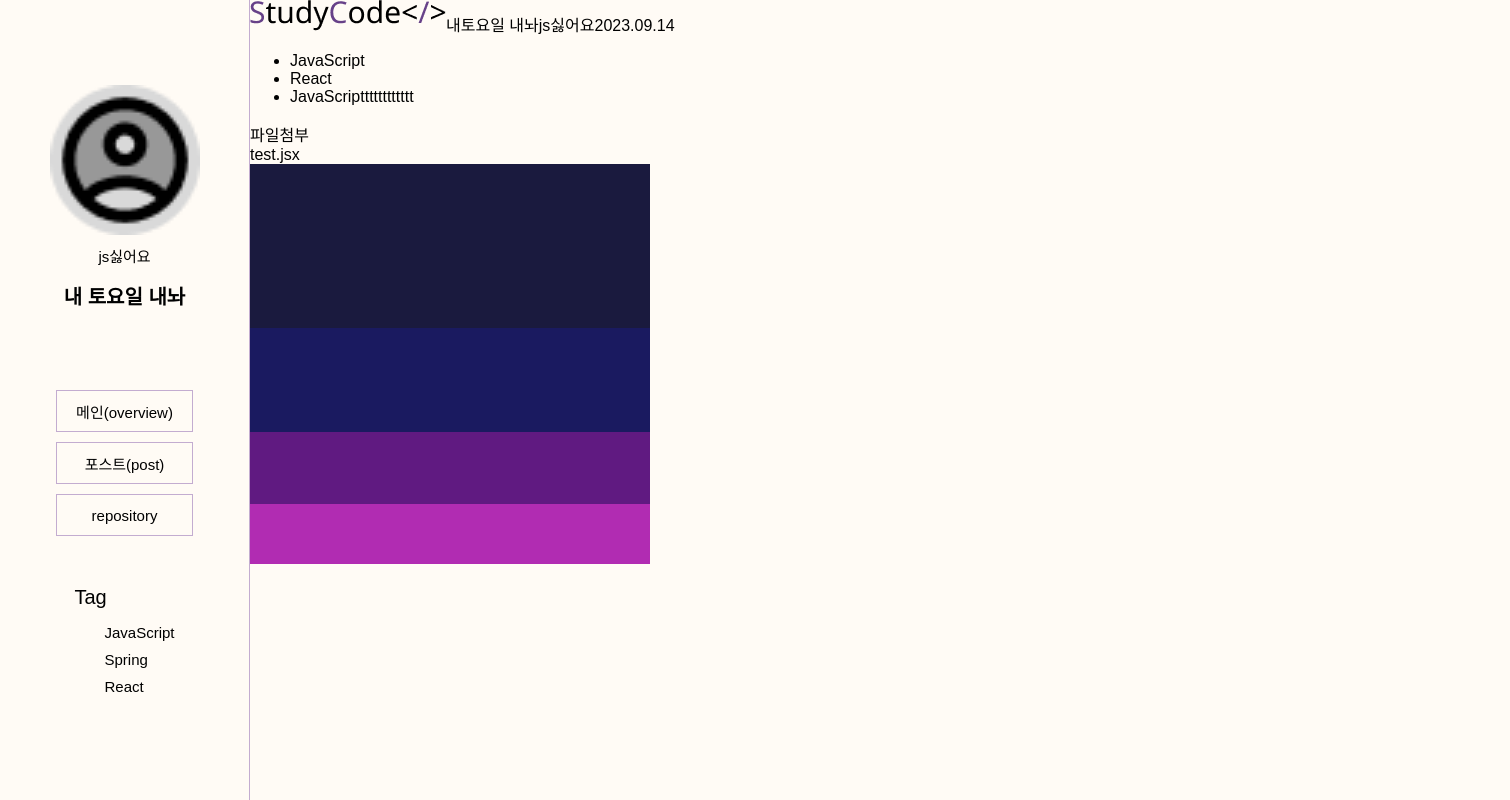
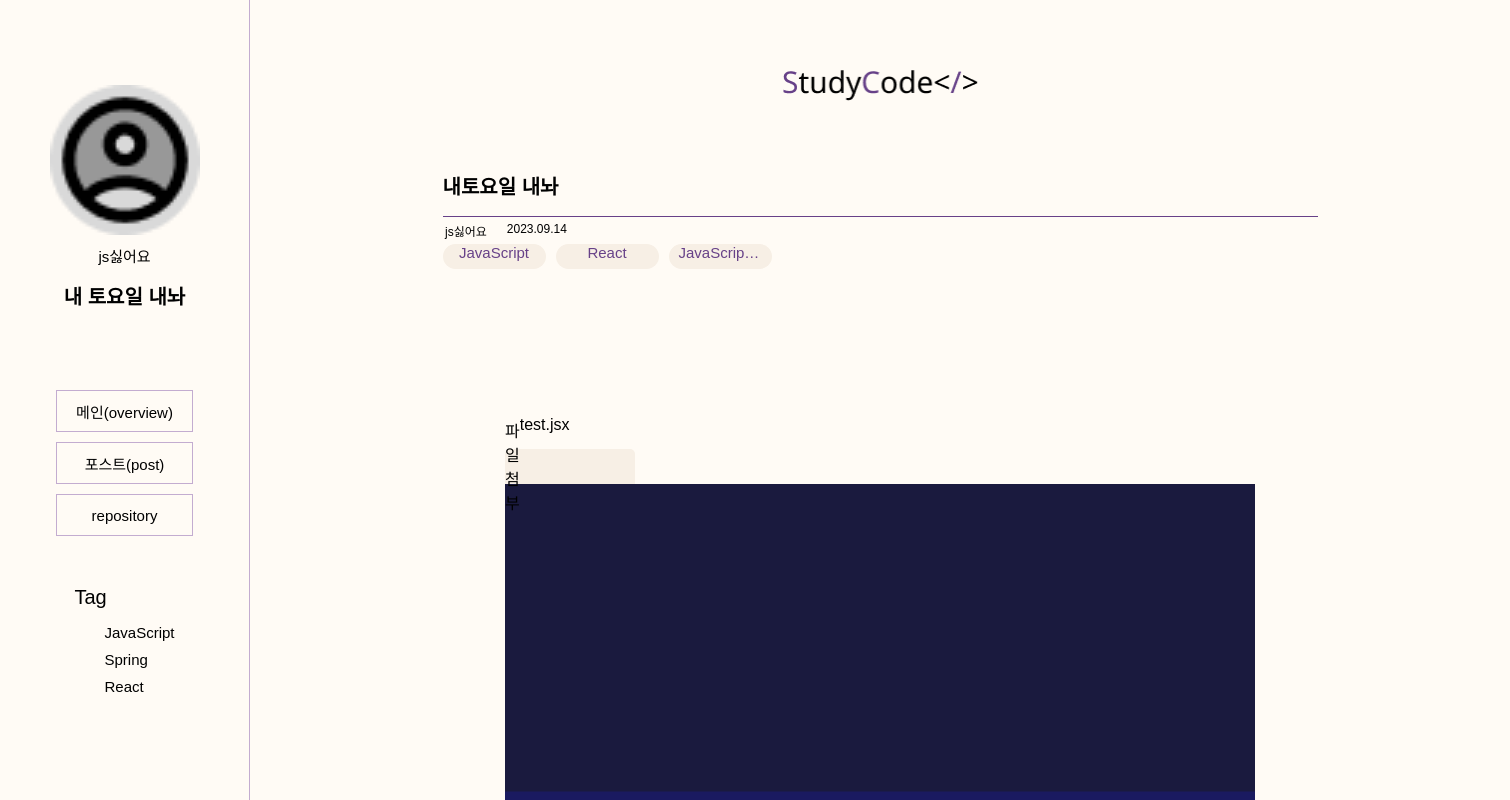
Before and after one commit to Hyangyoun/StudyCode_front, a React (Create React App) app: page /blog in a window 1280 px wide. Shown: the top 800 px of the page, 1510 px wide, since content can reach past the window. Built offline with nearby package versions, Linux system fonts and the light colour scheme; a web font is replaced by a local one.

Commit message:
스킨 1 뷰어 제작중
아직하는중

```diff
--- a/src/Blog/BlogSkin1.jsx
+++ b/src/Blog/BlogSkin1.jsx
@@ -12,11 +12,11 @@ function BlogSkin1 (props){
     const {menuIndex, changeMenuIndex ,overView} = props
 
     const [CartegoryIndex, setCartegoryIndex] = useState(1) // 코테 스터디 등 메뉴 클릭 감지 state
-    const [screenSize , setScreenSize] = useState(window.innerWidth - 250) //윈도우 크기 감지 state
+    const [screenSize , setScreenSize] = useState(window.innerWidth - 267) //윈도우 크기 감지 state
 
     /** 윈도우 변화 감지 */
     const HandleScreenSize = () => {
-        setScreenSize(window.innerWidth - 250)
+        setScreenSize(window.innerWidth - 267)
     }
 
     //윈도우 변화를 감시할 이벤트 생성과 삭제
--- a/src/Blog/BlogSkin2.jsx
+++ b/src/Blog/BlogSkin2.jsx
@@ -4,6 +4,7 @@ import PostList from "../Blog/PostList";
 import Repo from "../Blog/Repo";
 import OverView from "./OverView";
 import Cartegory from "./Cartegory"
+import Viewer from "./Viewer";
 
 function BlogSkin2(props) {
     const {menuIndex, changeMenuIndex, overView} = props
--- a/src/Blog/PostList.jsx
+++ b/src/Blog/PostList.jsx
@@ -17,7 +17,7 @@ function PostList(props){
             <BlogPost >
                 {posts.map((post) =>
                     <li className="post" key={post.Index} value={post.memId}>
-                        <img src="/image/icon/sample.png" alt="썸네일" />
+                        <img  src="/image/icon/sample.png" alt="썸네일" />
                         <span className="title" >{post.title}</span>
                         <div className="content" >{post.content}</div>
                         <ul className="tagUl">
--- a/src/Blog/Viewer.jsx
+++ b/src/Blog/Viewer.jsx
@@ -5,20 +5,23 @@ function Viewer(props){
     return(
         <>
             <BlogViewer>
-        <img src="/image/icon/logo.png" alt="로고"/>
-        <span >내토요일 내놔</span>
+                <img className="logo" src="/image/icon/logo.png" alt="로고"/>
+                <div className="title" >내토요일 내놔</div>
+                <div className="date">
                     <span >js싫어요</span>
                     <span >2023.09.14</span>
-        <ul className="tagUl">
+                </div>
+                <div className="tagbox">
                     <li>JavaScript</li>
                     <li>React</li>
                     <li>JavaScriptttttttttttt</li>
-        </ul>
-        <div>파일첨부</div>
-        <div>
-            <span className="fileName">test.jsx</span>
+                </div>
+                <div className="contents">
+                    <div >파일첨부
+                        <div className="fileName">test.jsx</div>
                     </div>
                     <img src="/image/icon/sample.png" alt="썸네일" />
+                </div>
             </BlogViewer>
             <Review/>
         </>
@@ -26,6 +29,89 @@ function Viewer(props){
 }
 
 const BlogViewer = styled.div`
+    width: 1260px;
+    height: auto;
+    display: flex;
+    flex-direction: column;
+    align-items:center;
+    padding: 0;
+    margin: auto;
 
+    &>div{
+        flex-direction: row;
+    }
+    .logo{
+        width: 195px;
+        height: auto;
+        margin-top: 70px;
+    }
+    .date{
+        width: 875px;
+        height: auto;
+        display: flex;
+        /* justify-content: flex-start; */
+        font-size:12px;
+        margin-top: 5px;
+        padding-left:5px;
+        &>span:nth-child(2){
+            margin-left: 20px;
+        }
+
+    }
+    .title{
+        display: flex;
+        align-items: center;
+        margin-top: 55px;
+        width: 875px;
+        height: 60px;
+        font-size: 20px;
+        font-weight: bold;
+        border-bottom: 1px solid var(--primary);
+    }
+    .tagbox{
+        width: 875px;
+        height: auto;
+        display: flex;
+        /* justify-content: flex-start; */
+        >li {
+            display: block;               //block일때만 textoverflow 사용가능
+            width: 103px; height: 25px;
+            background-color: var(--second2);
+            border-radius: 50px;
+            font-size: 15px;
+            color: var(--primary);
+            margin: 5px 5px 0;
+            box-sizing: border-box;
+            padding: 0 10px;
+            overflow:hidden;
+            text-overflow: ellipsis;  	// 로 ... 을 만들기
+            white-space: nowrap; 		// 아래줄로 내려가는 것을 막기위해
+            text-align: center;
+            cursor: pointer;
+        }
+        & > li:nth-child(6n-5){
+                margin-left: 0;
+            }
+    }
+    .contents{
+        margin-top: 180px;
+        width: 750px;
+        >div{
+            width: 130px;
+            height: 35px;
+            border-radius: 5px 5px 0 0 ;
+            background-color: var(--second2);
+            display: flex;
+            align-items: center;
+            position: relative;
+        }
+        >img{
+            width: 100%;
+        }
+    }
+    .fileName{
+        width: 200px;
+        min-height: 100px;
+    }
 `
 export default Viewer
```
Lines whose indentation alone changed are shown as unchanged.
